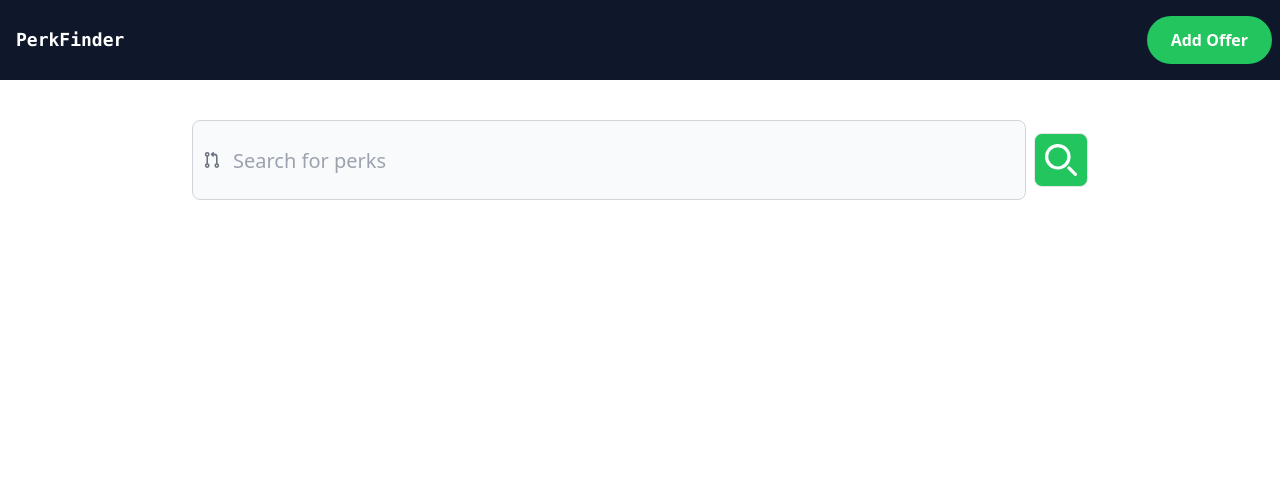
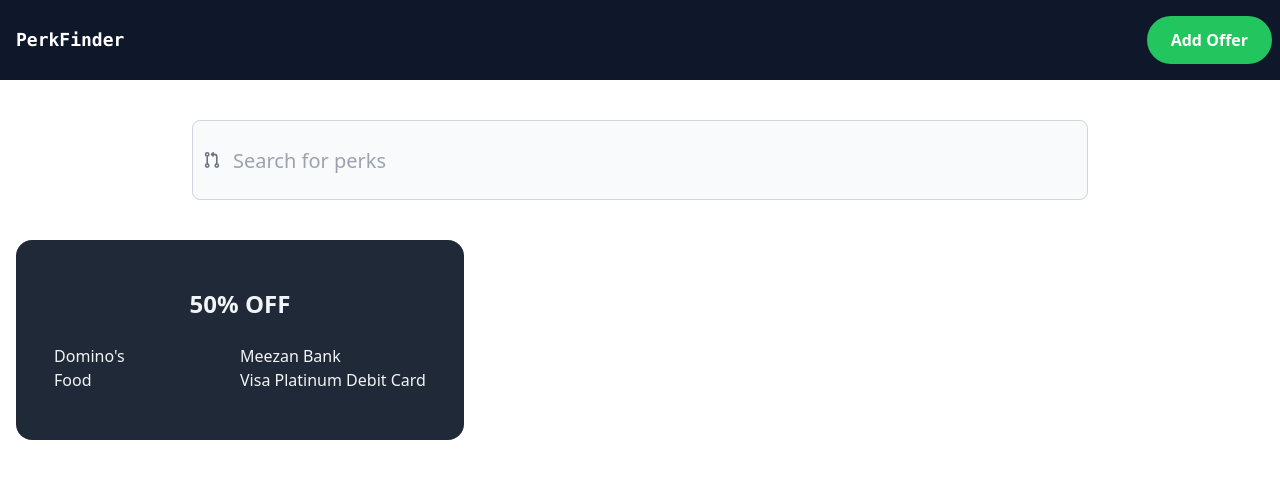
Before and after one commit to m-ahsan1/perk-finder, a React (Create React App) app: page / in a window 1280 px wide. Shown: the top 478 px of the page. Built offline with nearby package versions, Linux system fonts and the light colour scheme.

Commit message:
add perk card component

```diff
--- a/src/MainPage.js
+++ b/src/MainPage.js
@@ -1,4 +1,5 @@
 import React from "react";
+import PerkCard from "./components/PerkCard";
 
 function MainPage() {
   return (
@@ -33,28 +34,9 @@
             required
           />
         </div>
-        <button
-          type="submit"
-          class="p-2.5 ms-2 text-sm font-medium text-white bg-green-500 rounded-lg border hover:bg-transparent hover:text-black dark:bg-blue-600 dark:hover:bg-blue-700 dark:focus:ring-blue-800"
-        >
-          <svg
-            class="w-5 h-5 md:w-6 md:h-6 lg:w-8 lg:h-8"
-            aria-hidden="true"
-            xmlns="http://www.w3.org/2000/svg"
-            fill="none"
-            viewBox="0 0 20 20"
-          >
-            <path
-              stroke="currentColor"
-              stroke-linecap="round"
-              stroke-linejoin="round"
-              stroke-width="2"
-              d="m19 19-4-4m0-7A7 7 0 1 1 1 8a7 7 0 0 1 14 0Z"
-            />
-          </svg>
-          <span class="sr-only">Search</span>
-        </button>
       </form>
+
+      <PerkCard />
     </div>
   );
 }
--- /dev/null
+++ b/src/components/PerkCard.js
@@ -0,0 +1,23 @@
+import React from "react";
+
+function PerkCard() {
+  return (
+    <div className="bg-gray-800 rounded-2xl text-gray-100 max-w-md h-[200px] m-4 p-4 flex items-center justify-center">
+      <div>
+        <h1 className="text-2xl font-bold text-center pb-6">50% OFF</h1>
+        <div className="grid grid-cols-2">
+          <div>
+            <p>Domino's</p>
+            <p>Food</p>
+          </div>
+          <div>
+            <p>Meezan Bank</p>
+            <p>Visa Platinum Debit Card</p>
+          </div>
+        </div>
+      </div>
+    </div>
+  );
+}
+
+export default PerkCard;
```
